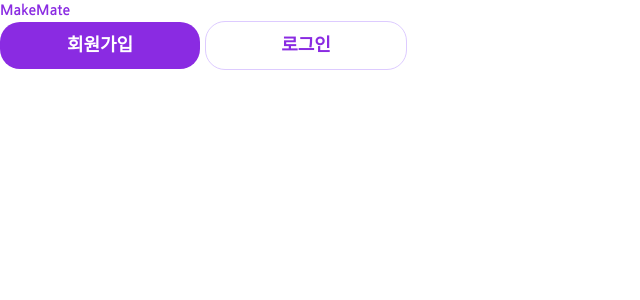
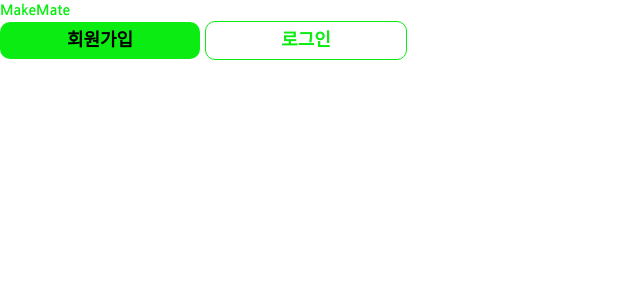
Before and after one commit to Pirogramming-20/MakeMate, a Django app: page / in a window 1280 px wide. Shown: the top 300 px of the page, without its empty margins (0-640 px from the left). Run offline with Django 4.2, Linux system fonts and the light colour scheme.

Commit message:
[feat]global&root.css 수정

```diff
--- a/static/css/global.css
+++ b/static/css/global.css
@@ -11,10 +11,10 @@ body {
     font-family: 'Nanum Gothic', 'Segoe UI', Tahoma, Geneva, Verdana, sans-serif;
 }
 
-.primary_button, .secondary_button, .cta_button {
+.primary_button, .secondary_button, .cta_button,.cta_del_button{
     display: inline-block;
     width: 200px;
-    padding: 10px 0;
+    padding: 5px  0;
     text-align: center;
     border-radius: var(--btn_border_radius);
     font-weight: bold;
@@ -22,11 +22,11 @@ body {
 
 .primary_button {
     background-color: var(--color_main);
-    color: white;
+    color: black;
 }
 
 .secondary_button {
-    border: 1px solid var(--color_sub_bright);
+    border: 1px solid var(--color_main);
     color: var(--color_main);
 }
 
--- a/static/css/root.css
+++ b/static/css/root.css
@@ -1,9 +1,10 @@
 :root{
-    --color_main: #8a2be2;
-    --color_sub_dark: #4a1e9e;
-    --color_sub_bright: #ddcbff;
-    --color_red_highlight: #cc167d;
-    --color_green_highlight: #82ef0e;
+    --color_main: #0bec12;
+    --color_sub_dark: #292929;
+    --color_sub_bright: #35ab7b;
+    --color_red_highlight: #c54422;
+    --color_blue_highlight: #007aff;
+    --color_black_highlight:#333333;
 
     --padding1: 0.8rem;
     --padding2: 1.8rem;
@@ -19,7 +20,7 @@
     --font_xlarge: 3.2rem;
     --font_xxlarge: 8rem;
 
-    --btn_border_radius: 2rem;
+    --btn_border_radius: 1rem;
     --badge_border_radius: 0.5rem;
     --card_border_radius: 1rem;
 }
```
Also changed, not shown: other parts of static/css/global.css (+33 -10 lines), static/images/화살표.png (added).
